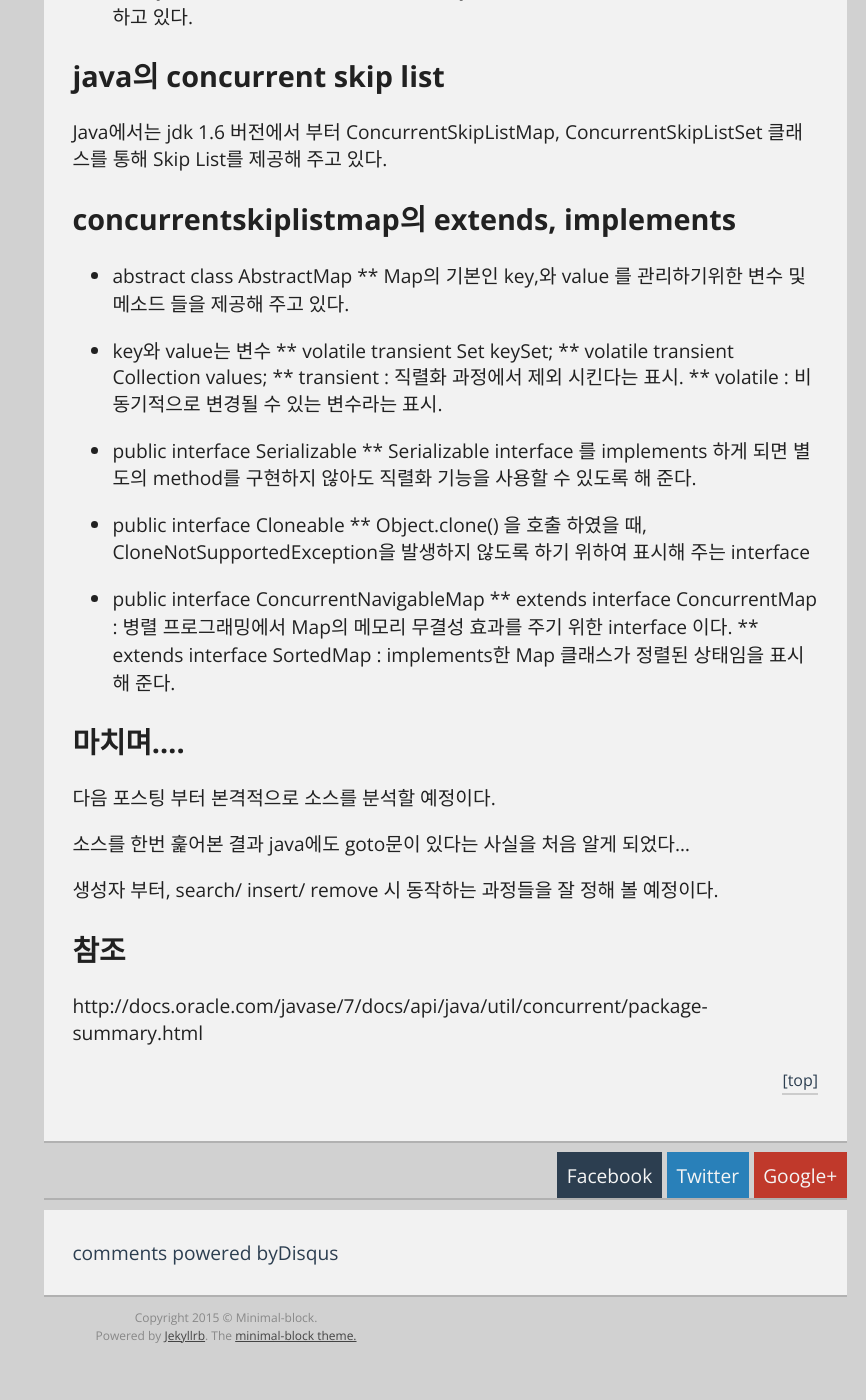
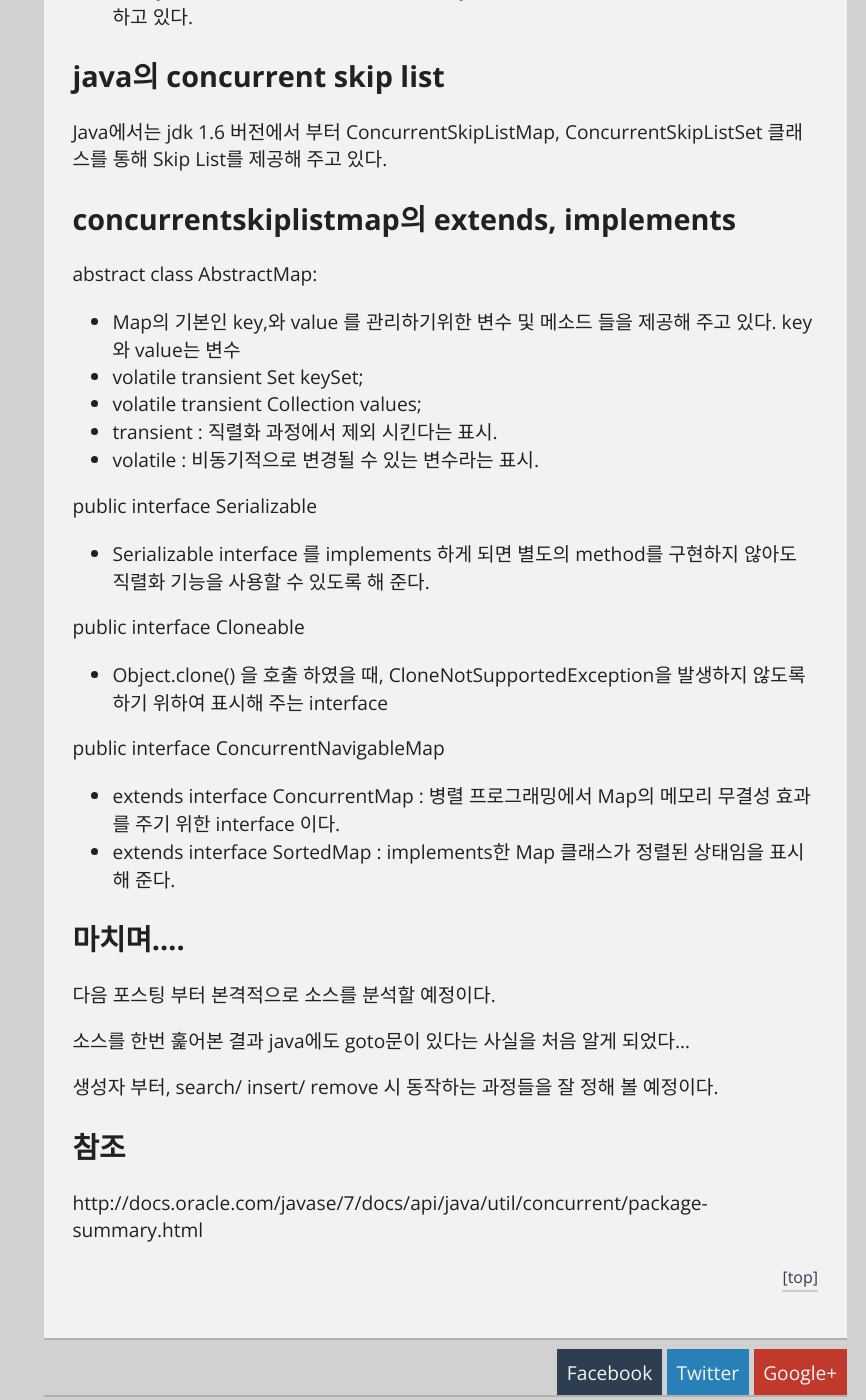
Before and after one commit to kdsr2z0/kdsr2z0.github.io, a Jekyll site: the page built from _posts/2015-02-08-java_skip_list.md, in a window 1280 px wide and 1400 px high, scrolled down 729 px. Shown: the whole window, without its empty margins (414-1280 px from the left). Built offline with Jekyll 4.4.1, drawn with Linux system fonts in a browser that asks for light colours; Markdown is read by kramdown in place of the engine named in the settings; comment, search, counter and statistics services are not loaded; before the commit the page ends 2088 px from its top, so only the background shows below that.

Commit message:
no message

```diff
--- a/_posts/2015-02-08-java_skip_list.md
+++ b/_posts/2015-02-08-java_skip_list.md
@@ -31,23 +31,23 @@ Java에서는 jdk 1.6 버전에서 부터 ConcurrentSkipListMap, ConcurrentSkipL
 concurrentskiplistmap의 extends, implements
 ----------------
 
-* abstract class AbstractMap
-** Map의 기본인 key,와 value 를 관리하기위한 변수 및 메소드 들을 제공해 주고 있다.
-* key와 value는 변수
-** volatile transient Set<K> keySet;
-** volatile transient Collection<V> values;
-** transient : 직렬화 과정에서 제외 시킨다는 표시.
-** volatile : 비동기적으로 변경될 수 있는 변수라는 표시.
+abstract class AbstractMap:
+* Map의 기본인 key,와 value 를 관리하기위한 변수 및 메소드 들을 제공해 주고 있다.
+key와 value는 변수
+* volatile transient Set<K> keySet;
+* volatile transient Collection<V> values;
+* transient : 직렬화 과정에서 제외 시킨다는 표시.
+* volatile : 비동기적으로 변경될 수 있는 변수라는 표시.
 
-* public interface Serializable
-** Serializable interface 를 implements 하게 되면 별도의 method를 구현하지 않아도 직렬화 기능을 사용할 수 있도록 해 준다.
+public interface Serializable
+* Serializable interface 를 implements 하게 되면 별도의 method를 구현하지 않아도 직렬화 기능을 사용할 수 있도록 해 준다.
 
-* public interface Cloneable
-** Object.clone() 을 호출 하였을 때, CloneNotSupportedException을 발생하지 않도록 하기 위하여 표시해 주는 interface
+public interface Cloneable
+* Object.clone() 을 호출 하였을 때, CloneNotSupportedException을 발생하지 않도록 하기 위하여 표시해 주는 interface
 
-* public interface ConcurrentNavigableMap
-** extends interface ConcurrentMap : 병렬 프로그래밍에서 Map의 메모리 무결성 효과를 주기 위한 interface 이다.
-** extends interface SortedMap : implements한 Map 클래스가 정렬된 상태임을 표시해 준다.
+public interface ConcurrentNavigableMap
+* extends interface ConcurrentMap : 병렬 프로그래밍에서 Map의 메모리 무결성 효과를 주기 위한 interface 이다.
+* extends interface SortedMap : implements한 Map 클래스가 정렬된 상태임을 표시해 준다.
 
 
 마치며....
```
Also changed, not shown: other parts of _posts/2015-02-08-java_skip_list.md (+1 -1 lines).
